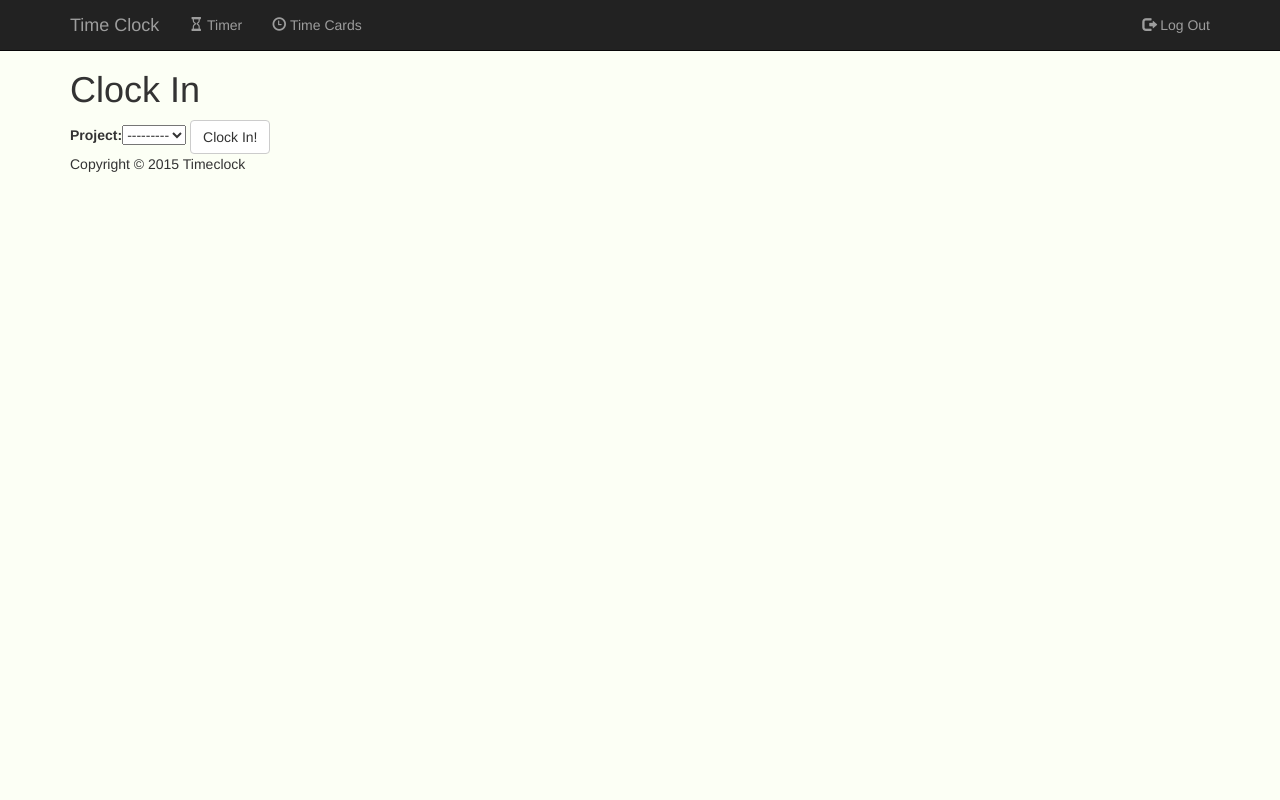
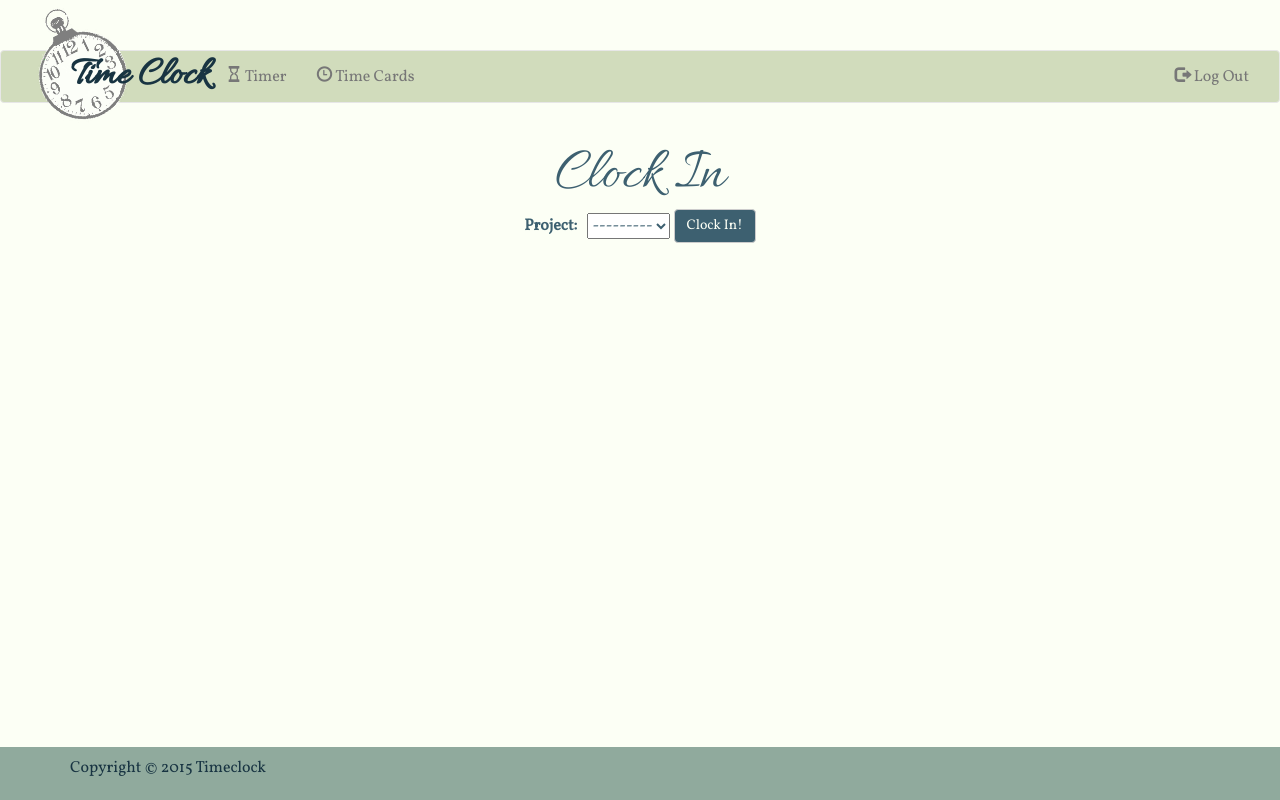
Before and after one commit to celestecarter95/timeclock, a Django app: page / in a window 1280 px wide. Run offline with Django 3.2, Linux system fonts and the light colour scheme; the visitor is signed in with stand-in values (Sample User, id 1); data that the repository does not hold is empty; some libraries are stand-ins or nearby versions.

Commit message:
Finished the design. Had to get rid of bootstrap date picker. It was conflicting.

```diff
--- a/templates/base.html
+++ b/templates/base.html
@@ -17,6 +17,7 @@
       <link rel="stylesheet" type="text/css" href="{% static 'timeclock/css/styles.css' %}">
 
       <!-- Google Fonts -->
+      <link href='https://fonts.googleapis.com/css?family=Allura|Vollkorn' rel='stylesheet' type='text/css'>
 
       <!-- Extra Script -->
       {% block extrascripts %}{% endblock %}
@@ -24,8 +25,8 @@
 
 <body>
 
-  <nav class="navbar navbar-inverse navbar-fixed-top" data-spy="affix" data-offset-top="60">
-    <div class="container">
+  <nav class="navbar navbar-default">
+    <div class="container-fluid">
       <div class="navbar-header">
         <button type="button" class="navbar-toggle collapsed" data-toggle="collapse" data-target="#navbar" aria-expanded="false" aria-controls="navbar">
         <span class="sr-only">Toggle navigation</span>
@@ -33,13 +34,16 @@
         <span class="icon-bar"></span>
         <span class="icon-bar"></span>
         </button>
+        <div class="clock-brand">
           <a class="navbar-brand" href="/">Time Clock</a>
+          <img class="timer-img" src="{% static 'timeclock/img/clock.png' %}" alt="time clock">
+        </div>
       </div>
     <div id="navbar" class="collapse navbar-collapse">
       <ul class="nav navbar-nav">
       {% if request.user.is_authenticated %}
       <li><a href="{% url 'timeclock:clockinout' %}"><span class="glyphicon glyphicon-hourglass"></span> Timer</a></li>
-      <li><a href="{% url 'timeclock:timecards' %}"><span class="glyphicon glyphicon-time"></span> Time Cards</a></li>
+      <li><a href="{% url 'timeclock:timecards' %}?&page=1"><span class="glyphicon glyphicon-time"></span> Time Cards</a></li>
       {% endif %}
       </ul>
 
@@ -55,7 +59,7 @@
     </div>
   </nav>
 
-  <div class="container content" style="margin-top:50px;">
+  <div class="container content">
 {% block content %}
 
     <div class="starter-template">
--- a/timeclock/static/timeclock/css/styles.css
+++ b/timeclock/static/timeclock/css/styles.css
@@ -1,10 +1,150 @@
 /*
+  white
   background-color: rgba(252, 255, 245, 1.0);
+  very light blue
   background-color: rgba(209, 220, 188, 1.0);
+  light blue
   background-color: rgba(144, 170, 157, 1.0);
+  dark blue
   background-color: rgba(61, 96, 112, 1.0);
+  very dark blue
   background-color: rgba(24, 52, 66, 1.0);
 */
 body {
   background-color: rgba(252, 255, 245, 1.0);
+  color: rgba(61, 96, 112, 1.0);
+  font-size: 16px;
+  font-family: 'Vollkorn', serif;
+  display: flex;
+  min-height: 100vh;
+  flex-direction: column;
 }
+
+.content {
+  flex: 1;
+}
+
+.clockinout {
+  text-align: center;
+}
+
+.navbar-default {
+  background-color: rgba(144, 170, 157, 1.0);
+  background-color: rgba(209, 220, 188, 1.0);
+  color: rgba(24, 52, 66, 1.0);
+  margin-top: 50px;
+}
+
+.navbar-nav {
+  margin-left: 180px;
+}
+
+.navbar-default .navbar-brand {
+  color: rgba(24, 52, 66, 1.0);
+}
+
+.navbar-brand {
+  z-index: 1;
+  font-weight: 700;
+  font-size: 40px;
+  font-family: 'Allura', cursive;
+  position: absolute;
+  left: 70px;
+}
+
+.clock-brand {
+}
+
+.timer-img {
+  position: absolute;
+  left: 15px;
+  top: -47px;
+  width: 120px;
+}
+
+.btn-default {
+  background-color: rgba(61, 96, 112, 1.0);
+  color: rgba(252, 255, 245, 1.0);
+}
+
+.btn-default:hover,
+.btn-default:focus {
+  background-color: rgba(24, 52, 66, 1.0);
+  color: rgba(252, 255, 245, 1.0);
+}
+
+h1 {
+  font-family: 'Allura', cursive;
+  font-size: 60px;
+  margin-bottom: 0;
+}
+
+label {
+  margin-right: 10px;
+}
+
+.timer label {
+  margin: 0;
+  font-size: 30px;
+  font-family: 'Allura', cursive;
+}
+
+.table {
+  margin-bottom: 0;
+}
+
+.table>tbody>tr>td {
+  font-size: 13px;
+}
+
+thead {
+  font-size: 20px;
+}
+
+.table-striped>tbody>tr:nth-of-type(odd) {
+  background-color: rgba(61, 96, 112, 0.3);
+}
+
+hr {
+  border-bottom: 2px solid rgba(61, 96, 112, 1.0);
+  clear: both;
+}
+
+#total {
+  border-top: 2px solid rgba(24, 52, 66, 1.0);
+  font-size: 18px;
+  text-align: right;
+  padding-top: 8px;
+  padding-right: 45px;
+}
+
+.btn-pg {
+  background-color: rgba(209, 220, 188, 1.0);
+  color: rgba(24, 52, 66, 1.0);
+}
+
+.next {
+  float: right;
+}
+
+.previous {
+  float: left;
+}
+
+.collapse {
+  height: 35px;
+}
+
+select {
+  z-index = 1;
+}
+
+.pagination {
+  width: 100%;
+}
+
+footer {
+  background-color: rgba(144, 170, 157, 1.0);
+  color: rgba(24, 52, 66, 1.0);
+  padding-top: 10px;
+}
--- a/timeclock/templates/timeclock/home_clockin.html
+++ b/timeclock/templates/timeclock/home_clockin.html
@@ -4,11 +4,13 @@
 
 {% block content %}
 
+<div class="clockinout">
   <h1>Clock In</h1>
   <form action="." method="post">
     {% csrf_token %}
     {{ form }}
     <button class="btn btn-default">Clock In!</button>
   </form>
+</div>
 
 {% endblock %}
--- a/timeclock/templates/timeclock/home_clockout.html
+++ b/timeclock/templates/timeclock/home_clockout.html
@@ -4,6 +4,7 @@
 
 {% block content %}
 
+<div class="clockinout">
   <h1>Clock Out</h1>
   <div class="timer">
       <label id="hours">00</label>:<label id="minutes">00</label>:<label id="seconds">00</label>
@@ -24,5 +25,6 @@
     {{ form }}
     <button class="btn btn-default">Clock Out!</button>
   </form>
+</div>
 
 {% endblock %}
--- a/timeclock/views.py
+++ b/timeclock/views.py
@@ -135,7 +135,9 @@ class PunchList(ListView):
 
         print self.request.GET.get('end_date')
         if self.request.GET.get('end_date'):
-            get_punches = get_punches.filter(time_out__lte = self.request.GET.get('end_date'))
+            d = datetime.datetime.strptime(self.request.GET.get("end_date"), "%Y-%m-%d")
+            d = d + datetime.timedelta(days = 1)
+            get_punches = get_punches.filter(time_in__lte = d)
 
         return get_punches.order_by('-time_in')
 
```
Also changed, not shown: timeclock/templates/timeclock/punch_list.html (+31 -16 lines). Lines whose indentation alone changed are shown as unchanged.
